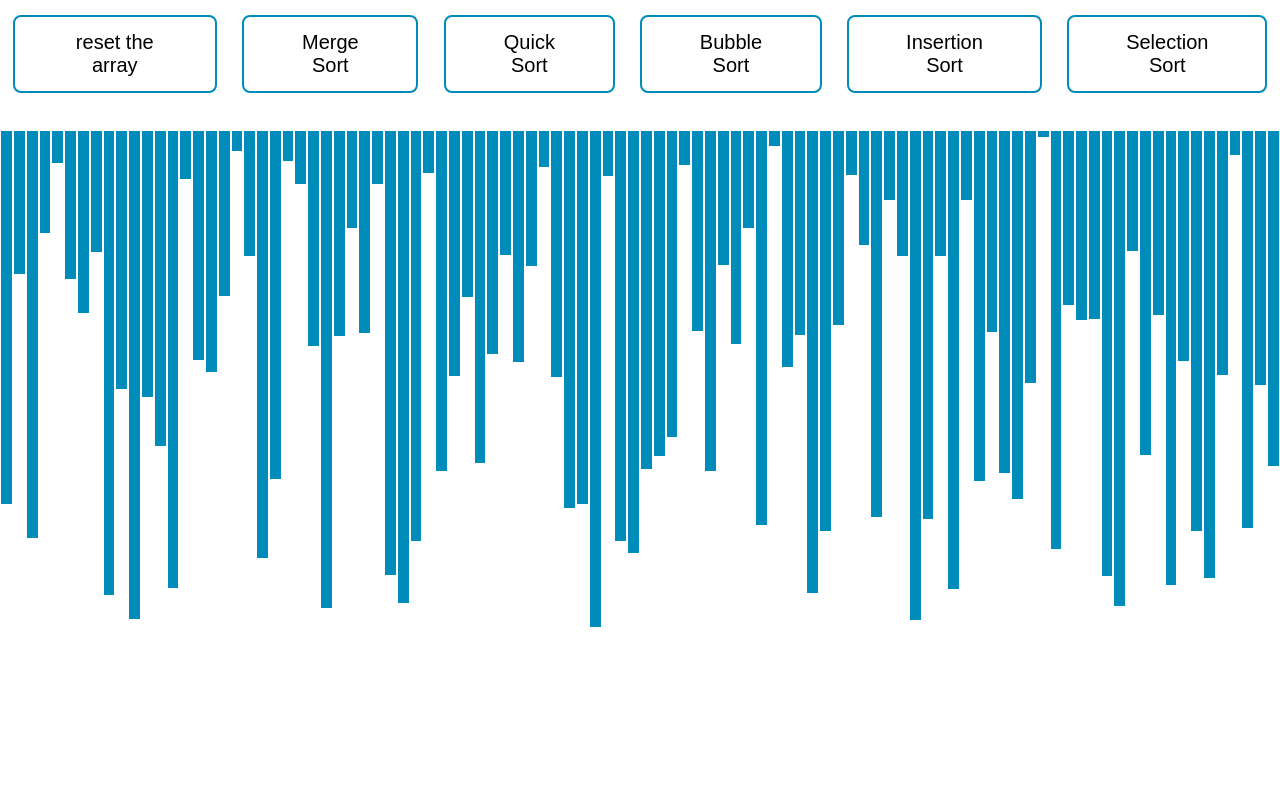
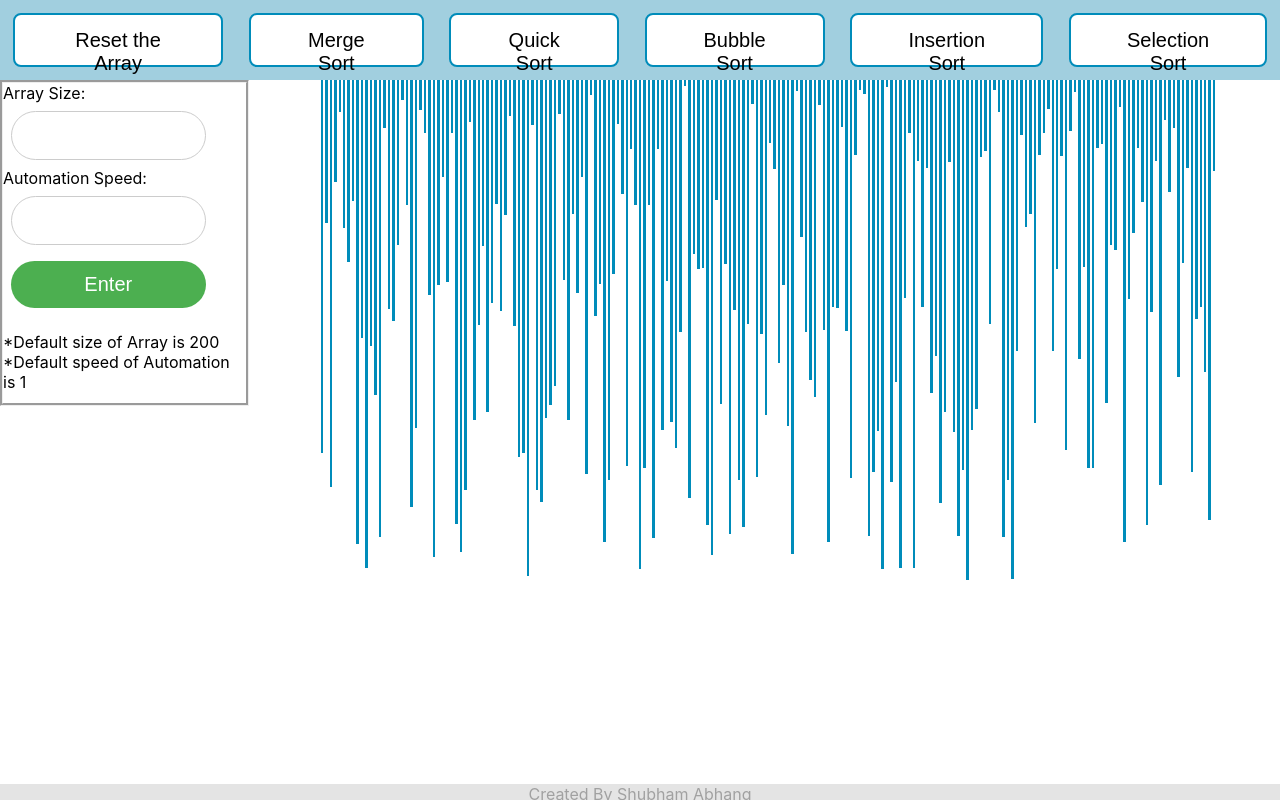
Before and after one commit to shubhamabhang77/Sorting-Visualizer, a React (Create React App) app: page / in a window 1280 px wide. Built offline with nearby package versions, Linux system fonts and the light colour scheme.

Commit message:
added textboxes and buttons

```diff
--- a/src/Algorithms/quickSort.js
+++ b/src/Algorithms/quickSort.js
@@ -1,12 +1,8 @@
-import React from "react";
-
 
 export default function getQuickSortAnimations(array){
     const animations = [];
     const length = array.length
-    console.log(array)
     quickSort(array, 0, length-1, animations);
-    console.log(array)
 
     return [array, animations];
 }
@@ -27,7 +23,6 @@ function partition(array, start, end, animations){
     let i = 0
     let pivot = array[end]
     let temp
-    console.log("pivot value ", pivot)
     let pIndex = start
     for(i = start; i < end; i++){
         animations.push(['c', i, pIndex, end])
@@ -42,17 +37,14 @@ function partition(array, start, end, animations){
             array[i] = array[pIndex]
             array[pIndex] = temp
             pIndex++;
-            console.log("shubham", array[i], array[pIndex-1])
         }
     }
 
-    animations.push(['sp', end, pIndex, array[pIndex], array[end]])
-    animations.push(['sp', end, pIndex])
+    animations.push(['s', end, pIndex, array[pIndex], array[end]])
+    animations.push(['s', end, pIndex])
 
     temp = array[end]
     array[end] = array[pIndex]
     array[pIndex] = temp
-    console.log("shubham", array[i], array[pIndex-1])
-    console.log("after swapping", array)
     return pIndex
 }
--- /dev/null
+++ b/src/Sorting/Footer.js
@@ -0,0 +1,9 @@
+import React from "react";
+import "./Sorting.css";
+function Footer(){
+    return(
+        <div className="footer">Created By Shubham Abhang</div>
+    );
+}
+
+export default Footer;
--- /dev/null
+++ b/src/Sorting/Panel.js
@@ -0,0 +1,11 @@
+import React from "react";
+import "./Sorting.css";
+
+export default class Panel extends React.Component{
+
+    render(){
+        return(
+            <div className="Panel" style={{float: "left"}}>Shubham abhagn<p>shubham</p></div>
+        )
+    }
+}
--- a/src/Sorting/Sorting.css
+++ b/src/Sorting/Sorting.css
@@ -7,22 +7,59 @@
 .array-container{
     display: flex;
     justify-content: center;
-    margin-left: auto;
-    margin-top: 2%;
+    width: 70%;
+    margin-right: 5%;
+    margin-left: 5%;
 }
 
+.Panel{
+    width: 19%;
+    height: 40vh;
+    border-style: groove;
 
+}
+input[type="text"]{
+    justify-content: center;
+    width: 80%;
+    padding: 12px 20px;
+    font-size: 20px;
+    margin: 8px 8px;
+    display: inline-block;
+    border: 1px solid #ccc;
+    border-radius: 40px;
+    box-sizing: border-box;
+}
+#submit {
+    width: 80%;
+    background-color: #4CAF50;
+    color: white;
+    padding: 12px 20px;
+    margin: 8px 8px;
+    font-size: 20px;
+    border: none;
+    border-radius: 40px;
+    cursor: pointer;
+  }
+.footer{
+    position: fixed;
+    left: 0;
+    bottom: 0;
+    width: 100%;
+    background-color: rgb(228, 228, 228);
+    color: #a1a1a1;
+    height: 2vh;
+    text-align: center;
+}
 .button-container{
     display: flex;
+    margin-top: 0px;
+    background-color: rgb(161, 207, 223);
+    height: 10vh;
     justify-content: center;
-    margin-left: auto;
-    margin-top: 2px;
-
 }
 
 
  #button{
-
     border-radius: 8px;
     padding: 14px 40px;
     background-color: white;
--- a/src/Sorting/Sorting.js
+++ b/src/Sorting/Sorting.js
@@ -4,21 +4,26 @@ import getmergesortanimations from "../Algorithms/mergeSort";
 import bubbleSort from "../Algorithms/bubbleSort";
 import insertionSort from "../Algorithms/insertionSort";
 import getQuickSortAnimations from "../Algorithms/quickSort";
-import selectionSort from "../Algorithms/selectionSort"
+import selectionSort from "../Algorithms/selectionSort";
+import Panel from "./Panel";
+import Footer from "./Footer.js"
+
 
 
 const COMPARISON_COLOR = "green"
 const SWAP_COLOR = "red"
 const ORIGINAL_COLOR = "#008CBA"
-const AUTOMATION_SPEED = 30
-const ARRAY_SIZE = 100
+let ARRAY_SIZE = 200
+let AUTOMATION_SPEED = 1
+let flag = false
 
 class Sorting extends React.Component{
 
     constructor(){
         super();
         this.state = {
-            array: []
+            array: [],
+
         };
         this.resetArray = this.resetArray.bind(this)
         this.mergeSort = this.mergeSort.bind(this)
@@ -26,6 +31,7 @@ class Sorting extends React.Component{
         this.insertionSort = this.insertionSort.bind(this)
         this.bubbleSort = this.bubbleSort.bind(this)
         this.selectionSort = this.selectionSort.bind(this)
+        this.getText = this.getText.bind(this)
     }
 
 
@@ -115,14 +121,7 @@ class Sorting extends React.Component{
                     }, i * AUTOMATION_SPEED)
 
                 }
-                else if(animations[i][0] === 'sp'){
-                    setTimeout(() => {
-                        barOneStyle.backgroundColor = SWAP_COLOR
-                        barTwoStyle.backgroundColor = SWAP_COLOR
-                        barOneStyle.height = animations[i][4] + 'px'
-                        barTwoStyle.height = animations[i][5] + 'px'
-                    })
-                }
+
             }
             else {
                 if(animations[i][0] === 'c'){
@@ -141,12 +140,7 @@ class Sorting extends React.Component{
                         barTwoStyle.backgroundColor = ORIGINAL_COLOR
                     }, i * AUTOMATION_SPEED)
                 }
-                else if(animations[i][0] === 'sp'){
-                    setTimeout(() => {
-                        barOneStyle.backgroundColor = ORIGINAL_COLOR
-                        barTwoStyle.backgroundColor = ORIGINAL_COLOR
-                    })
-                }
+
             }
             if(i === (length-1)){
                 setTimeout(() => {
@@ -160,7 +154,6 @@ class Sorting extends React.Component{
         const testSortedArray = this.state.array.slice().sort((a,b) => a-b);
         const [sortedArray, animations] = selectionSort(this.state.array, arrayBars);
 
-        console.log(sortedArray)
 
         testingAlgorithm(testSortedArray, sortedArray) ? console.log("array is sorted properly") : console.log("array is not sorted properly");
 
@@ -217,8 +210,6 @@ class Sorting extends React.Component{
         const testSortedArray = this.state.array.slice().sort((a,b) => a-b);
         const [sortedArray, animations] = bubbleSort(this.state.array, arrayBars);
 
-        console.log(sortedArray)
-
         testingAlgorithm(testSortedArray, sortedArray) ? console.log("array is sorted properly") : console.log("array is not sorted properly");
 
         const length = animations.length
@@ -274,7 +265,6 @@ class Sorting extends React.Component{
         const testSortedArray = this.state.array.slice().sort((a,b) => a-b);
         const [sortedArray, animations] = insertionSort(this.state.array, arrayBars);
 
-        console.log(sortedArray)
 
         testingAlgorithm(testSortedArray, sortedArray) ? console.log("array is sorted properly") : console.log("array is not sorted properly");
 
@@ -325,23 +315,63 @@ class Sorting extends React.Component{
         }
     }
 
+    getText(event){
+        flag = true
+        var x = document.getElementById("array-size").value
+        var y = document.getElementById("speed").value
+        if(isNaN(x)){
+            alert('Please, Enter a number')
+        }
+        else if (x <= 400 & x >= 10){
+            ARRAY_SIZE = Number(x)
+            this.resetArray()
+        }
+        else{
+            alert("Please, Enter Array Size a number between 10 and 1000")
+        }
+        if(isNaN(y)){
+            alert('Please, Enter a number')
+
+        }
+        else if (y <= 2000 & y >= 1){
+            AUTOMATION_SPEED = y
+            this.resetArray()
+        }
+        else{
+            alert("Please, Enter Automation Speed a number between 10 and 2000")
+        }
+    }
+
 
     render(){
-
+        let x = document.getElementById("text")
+        let tem, tem1;
+        if(flag){
+            tem = "The Array size is " + ARRAY_SIZE
+            tem1 = "The Automation speed is " + AUTOMATION_SPEED
+        }
+        else{
+            tem = "*Default size of Array is 200"
+            tem1 = "*Default speed of Automation is 1"
+        }
         return(
             <div>
                 <div className="button-container">
-                 <button id="button" onClick={this.resetArray}>reset the array</button>
+                 <button id="button" float={"left"} onClick={this.resetArray}>Reset the Array</button>
                  <button id="button" onClick={this.mergeSort}>Merge Sort</button>
                  <button id="button" onClick={this.quickSort}>Quick Sort</button>
                  <button id="button" onClick={this.bubbleSort}>Bubble Sort</button>
                  <button id="button" onClick={this.insertionSort}>Insertion Sort</button>
                  <button id="button" onClick={this.selectionSort}>Selection Sort</button>
                 </div>
-
-
-
-                <div className="array-container" id="whole">
+                <div className="second">
+                    <div className="Panel" style={{float: "left"}}>
+                        <label>Array Size:       </label><input type="text" id="array-size"></input><br></br>
+                        <label>Automation Speed: </label><input type="text" id="speed"></input>
+                        <button id="submit" onClick={this.getText}>Enter</button>
+                        <p>{tem}<br></br>{tem1}</p>
+                    </div>
+                    <div className="array-container" id="whole" style={{float:"right"}}>
                     {this.state.array.map((value, id) => (
                         <div
                             className="array-bar"
@@ -351,9 +381,13 @@ class Sorting extends React.Component{
                         >
                         </div>
                     ))}
+                    </div>
                 </div>
 
 
+
+
+               <Footer></Footer>
             </div>
         )
     }
@@ -363,7 +397,6 @@ class Sorting extends React.Component{
 function randomIntFromInterval(min, max){
     return Math.floor(Math.random() *  (max - min + 1) + min);
 }
-
 
 function testingAlgorithm(array1, array2){
     let i;
```
